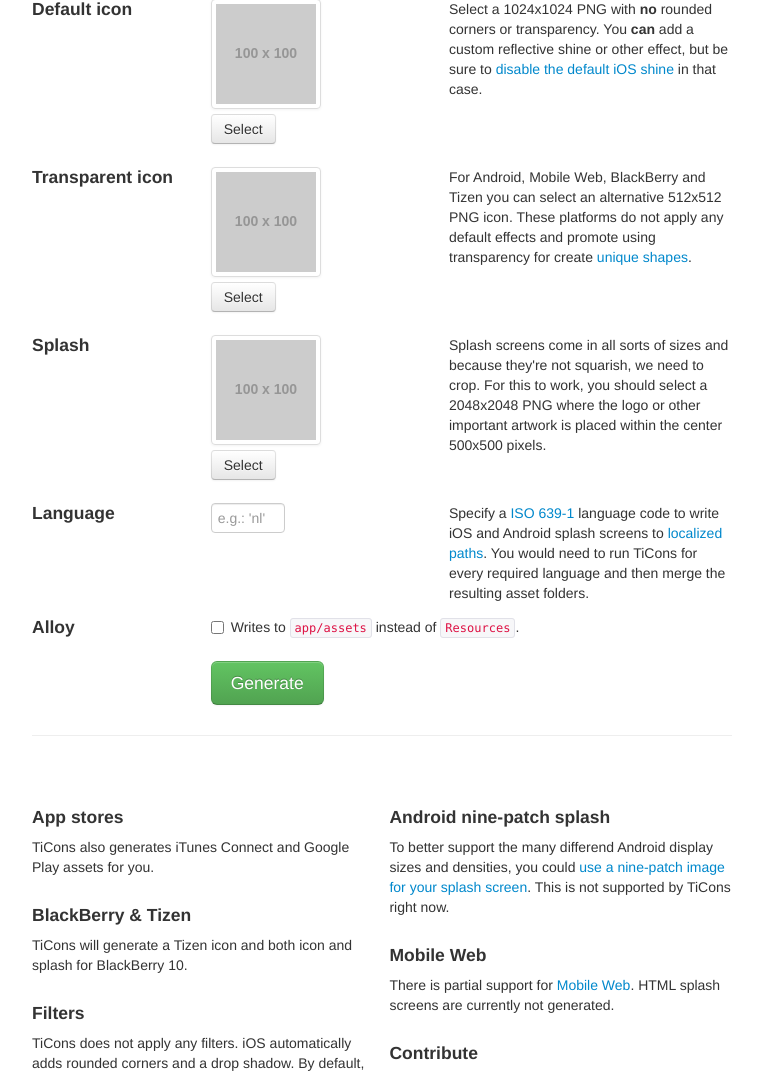
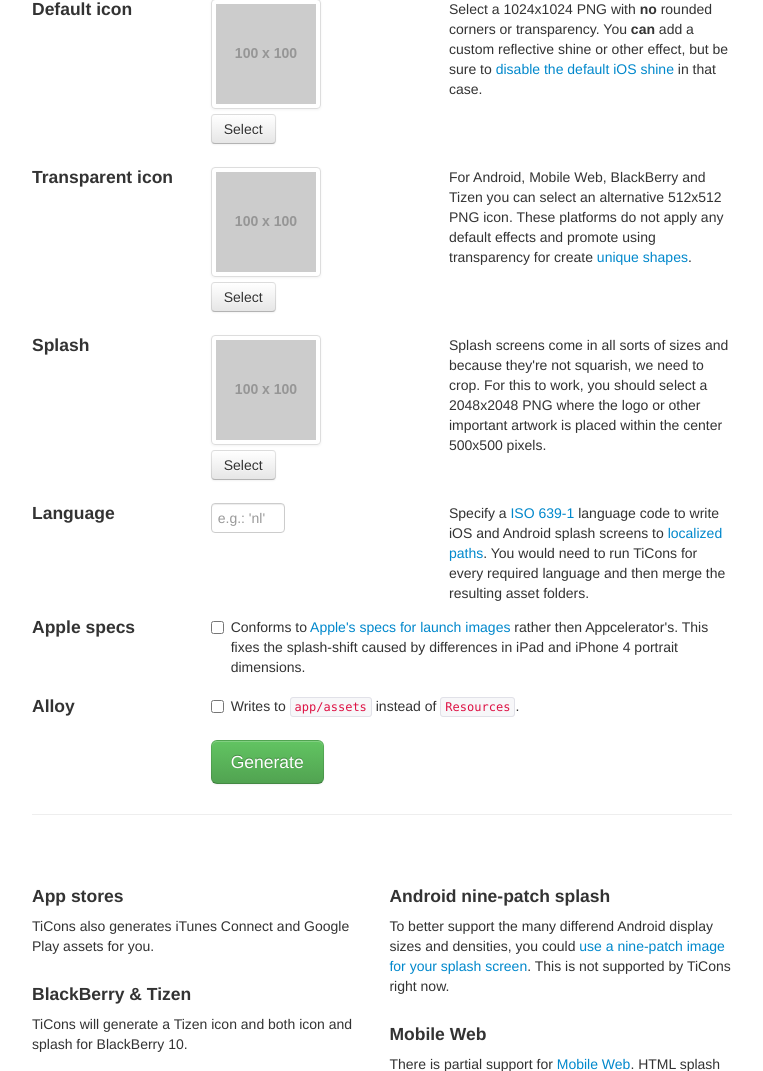
Before and after one commit to FokkeZB/TiCons-Server-PHP, a PHP site: page / in a window 1280 px wide. Shown: the part 303-1374 px from the top of the page, without its empty margins (258-1021 px from the left). Run offline with PHP 8.4, Linux system fonts and the light colour scheme; grey boxes labelled with a size stand in for pictures from a placeholder-image service; data that the repository does not hold is empty; some libraries are stand-ins or nearby versions.

Commit message:
Added Apple-confirm splash dimensions

```diff
--- a/index.php
+++ b/index.php
@@ -134,11 +134,11 @@ if ($_SERVER['REQUEST_METHOD'] == 'POST') {
 				$sizes = array(
 
 					// iOS
-					array($ios_path . '/Default.png', 320, 460, 72),
+					array($ios_path . '/Default.png', 320, $_POST['apple'] ? 480 : 460, 72),
 					array($ios_path . '/Default@2x.png', 640, 960, 72),
 					array($ios_path . '/Default-568h@2x.png', 640, 1136, 72),
 					array($ios_path . '/Default-Landscape.png', 1024, 748, 72),
-					array($ios_path . '/Default-Portrait.png', 768, 1044, 72),
+					array($ios_path . '/Default-Portrait.png', 768, $_POST['apple'] ? 1004 : 1044, 72),
 					array($ios_path . '/Default-Landscape@2x.png', 2048, 1496, 72),
 					array($ios_path . '/Default-Portrait@2x.png', 1536, 2008, 72),
 
@@ -359,6 +359,14 @@ if ($_SERVER['REQUEST_METHOD'] == 'POST') {
 				<div class="span5">Specify a <a href="http://en.wikipedia.org/wiki/ISO_639-1" target="_blank">ISO 639-1</a> language code to write iOS and Android splash screens to <a href="http://docs.appcelerator.com/titanium/latest/#!/guide/Icons_and_Splash_Screens-section-29004897_IconsandSplashScreens-LocalizedSplashScreens" target="_blank">localized paths</a>. You would need to run TiCons for every required language and then merge the resulting asset folders.</div>
 			</div>
 			<div class="row-fluid">
+				<div class="span3"><h4>Apple specs</h4></div>
+				<div class="span9">
+					<label class="checkbox" for="apple">
+					  <input type="checkbox" name="apple" value="1" id="apple"> Conforms to <a href="http://developer.apple.com/library/ios/#documentation/iPhone/Conceptual/iPhoneOSProgrammingGuide/App-RelatedResources/App-RelatedResources.html" target="_blank">Apple's specs for launch images</a> rather then Appcelerator's. This fixes the splash-shift caused by differences in iPad and iPhone 4 portrait dimensions.
+					</label>
+				</div>
+			</div>
+			<div class="row-fluid">
 				<div class="span3"><h4>Alloy</h4></div>
 				<div class="span9">
 					<label class="checkbox" for="alloy">
```
